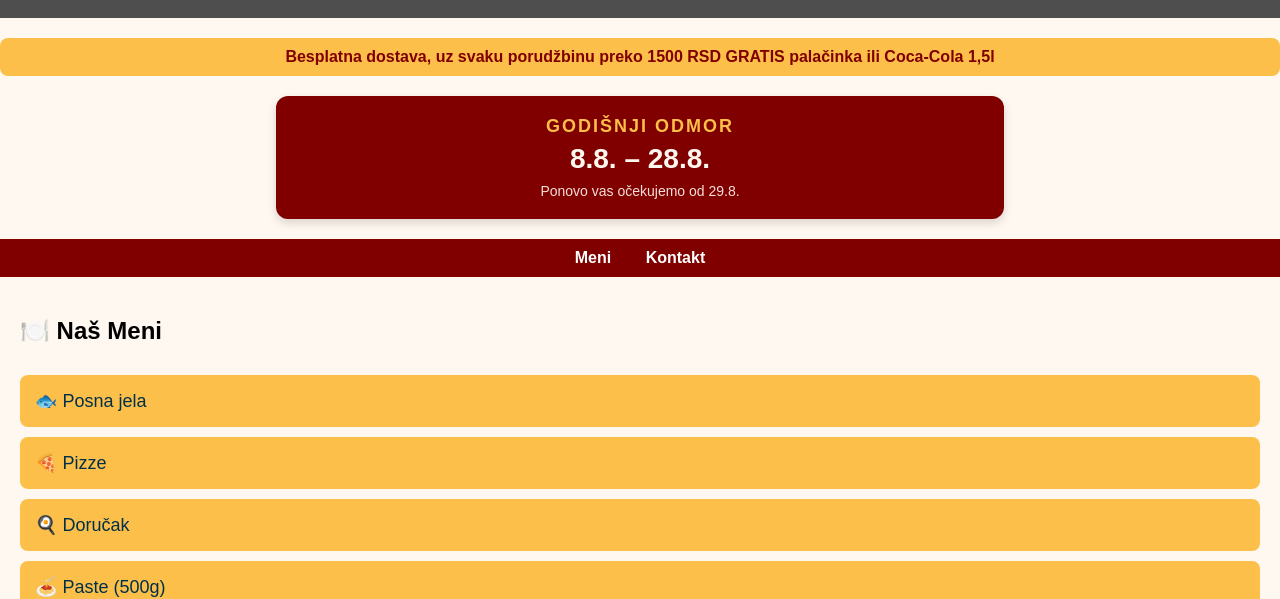
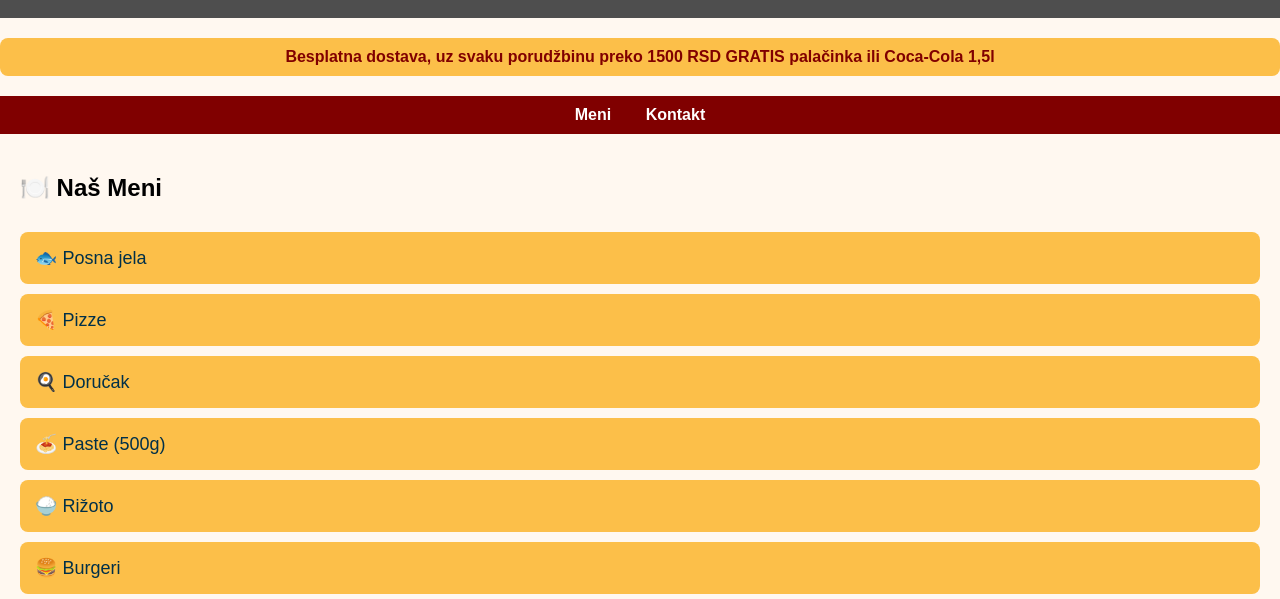
Before and after one commit to katarinnaaX/pizzeriapiccolo, a plain HTML site: page index.html in a window 1280 px wide. Shown: the part 202-801 px from the top of the page. Drawn offline with Linux system fonts and the light colour scheme; grey boxes are pictures that could not be loaded.

Commit message:
Update index.html

```diff
--- a/index.html
+++ b/index.html
@@ -78,34 +78,6 @@
 	.pizza-sizes td:first-child {
   		font-weight: bold;
 	}
-	.odmor {
-    max-width: 680px;
-    margin: 20px auto;
-    padding: 20px 24px;
-    background-color: #800000;
-    color: #fff8f0;
-    border-radius: 12px;
-    text-align: center;
-    animation: odmorPulse 2.5s ease-in-out infinite;
-}
-.odmor-naslov {
-    margin: 0 0 6px;
-    font-size: 18px;
-    letter-spacing: 2px;
-    text-transform: uppercase;
-    color: #fcbf49;
-    font-weight: bold;
-}
-.odmor-datum { margin: 0; font-size: 28px; font-weight: bold; }
-.odmor-nota { margin: 8px 0 0; font-size: 14px; opacity: 0.9; }
-@keyframes odmorPulse {
-    0%, 100% { box-shadow: 0 4px 10px rgba(0,0,0,0.15); }
-    50% { box-shadow: 0 0 0 7px rgba(252,191,73,0.25); }
-}
-@media (max-width: 600px) {
-    .odmor { padding: 16px; }
-    .odmor-datum { font-size: 23px; }
-}
 </style>
 </head>
 <body>
@@ -123,13 +95,6 @@
 <div style="background-color: #fcbf49; color: #800000; padding: 10px; margin: 20px 0; border-radius: 8px; font-weight: bold; text-align: center;">
   Besplatna dostava, uz svaku porudžbinu preko 1500 RSD GRATIS palačinka ili Coca-Cola 1,5l
 </div>
-
-<div class="odmor">
-    <p class="odmor-naslov">Godišnji odmor</p>
-    <p class="odmor-datum">8.8. – 28.8.</p>
-    <p class="odmor-nota">Ponovo vas očekujemo od 29.8.</p>
-</div>
-
 
 <nav>
     <a href="#meni">Meni</a>
@@ -514,6 +479,7 @@
 <button class="accordion">🥤 Piće</button>
     <div class="panel">
     <div class="menu-item"><h3>Coca Cola | 150 RSD</h3><p></p></div>
+	<div class="menu-item"><h3>Coca Cola 1.5l | 250 RSD</h3><p></p></div>
     <div class="menu-item"><h3>Fanta | 150 RSD</h3><p></p></div>
     <div class="menu-item"><h3>Nestea | 150 RSD</h3><p></p></div>
     <div class="menu-item"><h3>Kisela voda | 120 RSD</h3><p></p></div>
```
